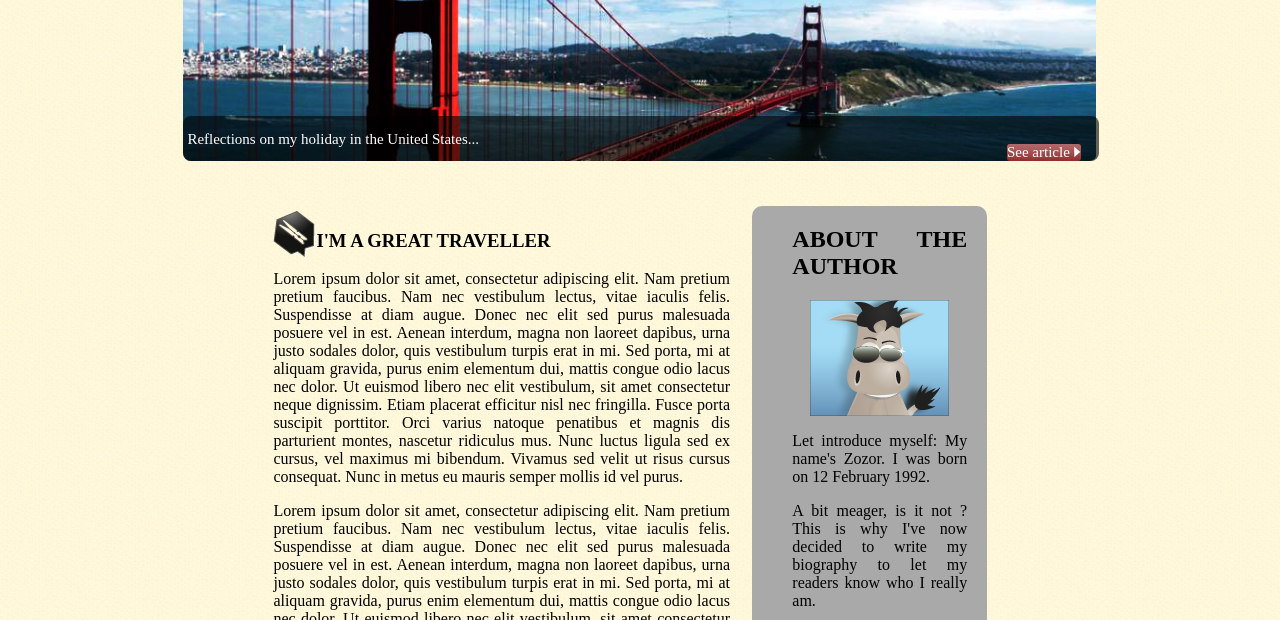
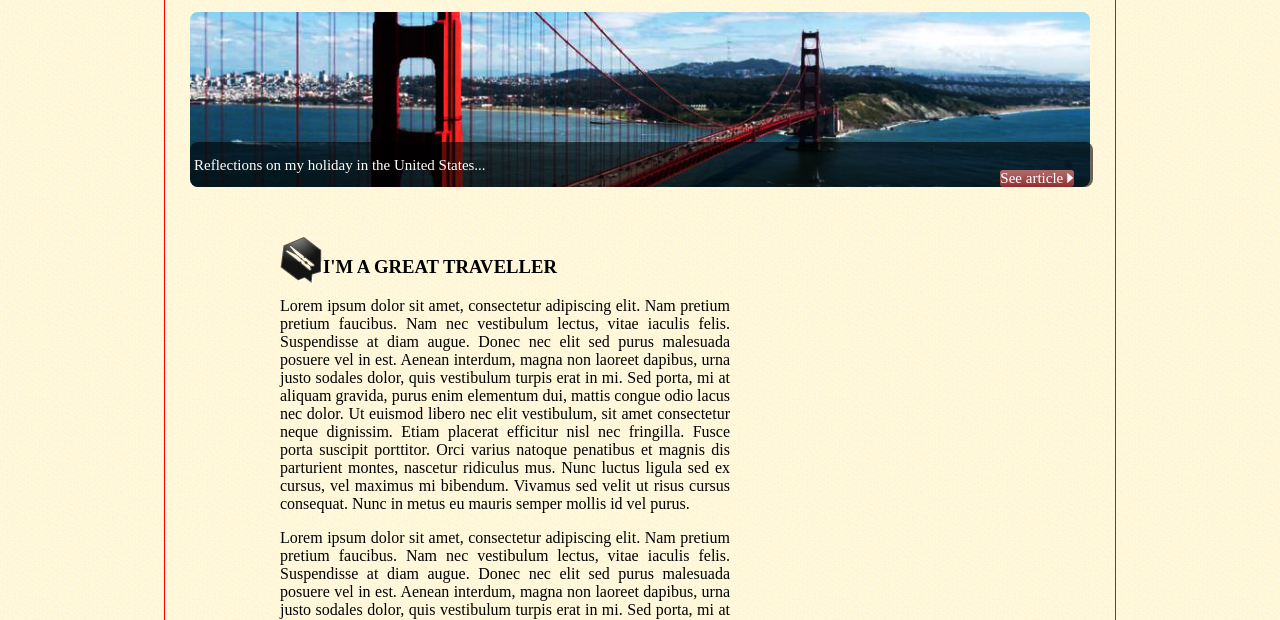
Before and after one commit to siniestr0/san-francisco, a plain HTML site: page index.html in a window 1280 px wide. Shown: the part 232-852 px from the top of the page. Drawn offline with Linux system fonts and the light colour scheme.

Commit message:
cambios de yolanda

```diff
--- a/style.css
+++ b/style.css
@@ -5,10 +5,16 @@ background-image: url(images/fondo.png);
 }
 /*PREGUNTAR SI TODO LO QUE SE PONGA AQUI PREDOMINA POR ENCIMA DEL RESTO DE CONFIGURACIONES*/
 /*configurar el div general*/
-div{
-width: 85%;
-margin: 0 auto;
+
+/*hay cosas de yolanda*/
+#principal {
+width: 900px; /*yo tenia un % y se cambia a px'ls*/
+margin: auto;
+padding: 2%; /* yo no tenia padding*/
+border: solid 1px red; /* a mi no me iba el border ahora si que va*/
+
 }
+
 
 article {
 text-align: justify;
```
